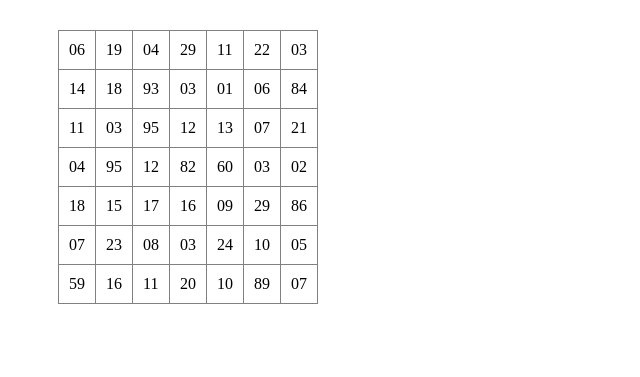
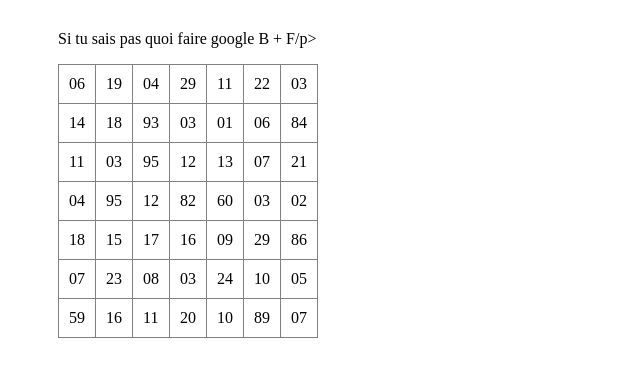
Before and after one commit to Arlaf/secret_hunt, a Flask app: page /matrix in a window 1280 px wide. Shown: the top 377 px of the page, without its empty margins (0-640 px from the left). Run offline with Flask 2, Linux system fonts and the light colour scheme.

Commit message:
ajout d'un indice dans la matrice

```diff
--- a/templates/matrix.html
+++ b/templates/matrix.html
@@ -11,6 +11,7 @@
 
 {% block content %}
     <div class="topcontainer">
+        <p>Si tu sais pas quoi faire google B + F/p>
          <table id="matrix" class="hcenter">
             <tr>
                 <td id="1-1" class="cell" onclick="cell_clicked(this)">06</td> <!-- p1 : M -->
```
